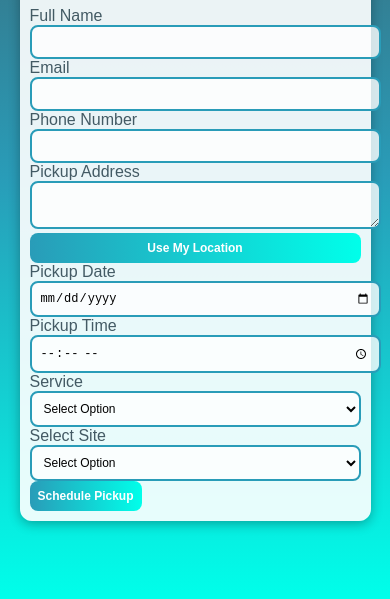
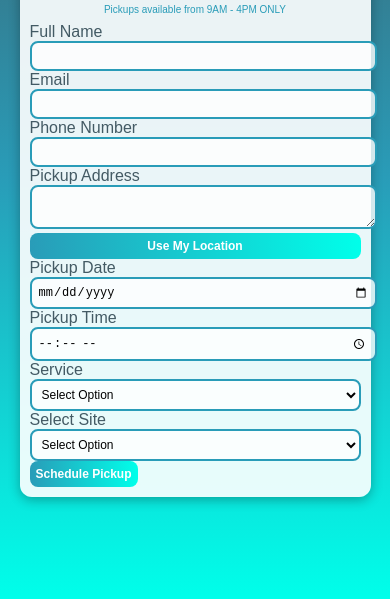
Before and after one commit to pindropzm/pindrop-html, a plain HTML site: page schedule.html in a window 390 px wide. Shown: the part 245-844 px from the top of the page. Drawn offline with Linux system fonts and the light colour scheme.

Commit message:
changed form

```diff
--- a/schedule.html
+++ b/schedule.html
@@ -22,9 +22,9 @@
         /* Container */
         .container {
             width: 100%;
-            max-width: 520px;
+            max-width: 500px;
             background: rgba(255, 255, 255, 0.9);
-            padding: 35px;
+            padding: 15px;
             border-radius: 12px;
             box-shadow: 0 3px 12px rgba(0, 0, 0, 0.3);
             color: #435a64;
@@ -36,16 +36,16 @@
         /* Headings */
         h1, h2 {
             text-align: center;
-            margin-bottom: 10px;
+            margin-bottom: 8px;
         }
 
         h1 {
-            font-size: 24px;
+            font-size: 20px;
             color: #405a65;
         }
 
         h2 {
-            font-size: 14px;
+            font-size: 12px;
             color: #299cb8;
             font-weight: normal;
         }
@@ -54,15 +54,15 @@
         .form {
             display: flex;
             flex-direction: column;
-            gap: 20px;
+            gap: 25px; /* Increased the gap between form elements */
         }
 
         input, select, textarea {
             width: 100%;
-            padding: 10px;
+            padding: 8px;
             border: 2px solid #299cb8;
             border-radius: 8px;
-            font-size: 14px;
+            font-size: 12px;
             background-color: rgba(255, 255, 255, 0.8);
             outline: none;
             transition: border-color 0.3s ease-in-out;
@@ -76,8 +76,8 @@
         button {
             background: linear-gradient(to right, #299cb8, #00ffea);
             color: #fff;
-            padding: 10px;
-            font-size: 14px;
+            padding: 8px;
+            font-size: 12px;
             border: none;
             border-radius: 8px;
             cursor: pointer;
@@ -93,8 +93,8 @@
         /* Location Button */
         .location-btn {
             background-color: #007bff;
-            font-size: 14px;
-            padding: 10px;
+            font-size: 12px;
+            padding: 8px;
             border-radius: 8px;
             display: block;
             width: 100%;
@@ -117,31 +117,6 @@
         @media (max-width: 768px) {
             .container {
                 max-width: 80%;  /* Reduce max-width on smaller screens */
-                padding: 15px;
-            }
-
-            h1 {
-                font-size: 20px;
-            }
-
-            h2 {
-                font-size: 12px;
-            }
-
-            input, select, textarea {
-                font-size: 12px;
-                padding: 8px;
-            }
-
-            button {
-                font-size: 12px;
-                padding: 8px;
-            }
-        }
-
-        @media (max-width: 480px) {
-            .container {
-                max-width: 90%;  /* Further reduce max-width on mobile */
                 padding: 10px;
             }
 
@@ -155,17 +130,42 @@
 
             input, select, textarea {
                 font-size: 12px;
-                padding: 8px;
+                padding: 6px;
             }
 
             button {
                 font-size: 12px;
-                padding: 8px;
+                padding: 6px;
+            }
+        }
+
+        @media (max-width: 480px) {
+            .container {
+                max-width: 90%;  /* Further reduce max-width on mobile */
+                padding: 10px;
+            }
+
+            h1 {
+                font-size: 16px;
+            }
+
+            h2 {
+                font-size: 10px;
+            }
+
+            input, select, textarea {
+                font-size: 12px;
+                padding: 6px;
+            }
+
+            button {
+                font-size: 12px;
+                padding: 6px;
             }
 
             .location-btn {
                 font-size: 12px;
-                padding: 8px;
+                padding: 6px;
             }
         }
     </style>
```
